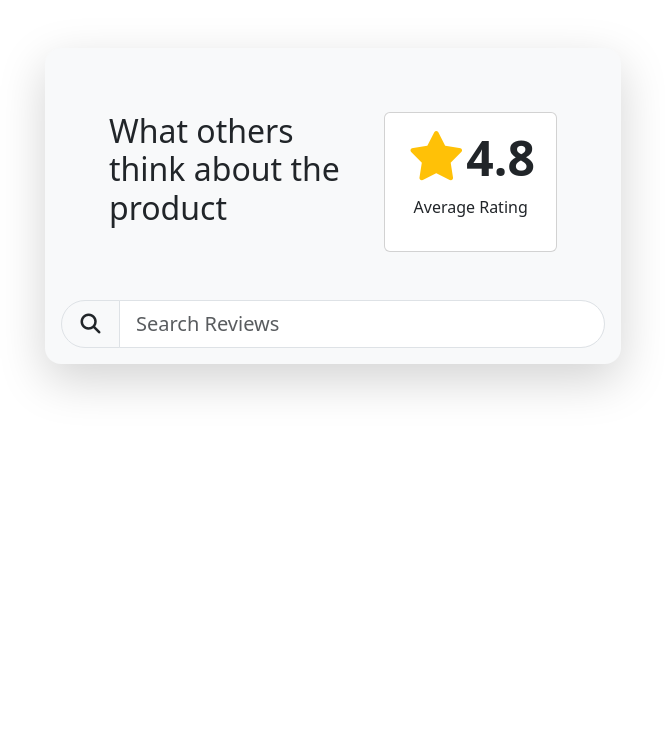
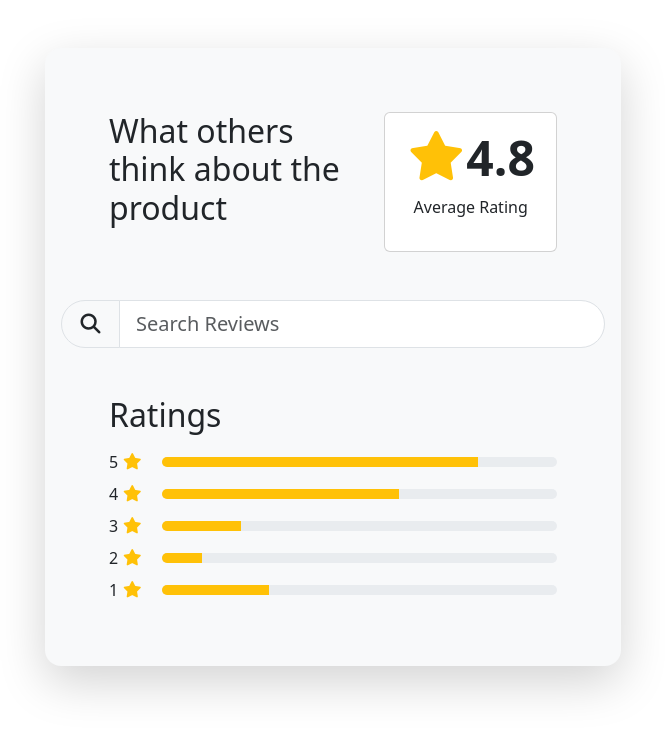
Before and after one commit to Lirivelle/RatingComponent, a plain HTML site: page index.html in a window 1280 px wide. Shown: the whole page, without its empty margins (307-972 px from the left). Drawn offline with Linux system fonts and the light colour scheme.

Commit message:
Fix bug on vstack to make the display properly (#4)

```diff
--- a/index.html
+++ b/index.html
@@ -36,8 +36,50 @@
           <div class="col-12">
             <div class="input-group input-group-lg">
               <span class="input-group-text rounded-start-5"><i class="fa-solid fa-magnifying-glass"></i></span>
-              <input type="text" class="form-control rounded-end-5" placeholder="Search Reviews" >
+              <input type="text" class="form-control rounded-end-5" placeholder="Search Reviews">
             </div>
+          </div>
+        </div>
+        <!-- Rating Distribution -->
+        <div class="row p-5">
+          <div class="col-12 vstack gap-2">
+            <h2>Ratings</h2>
+            <!-- Rating level 5 -->
+            <div class="d-flex align-items-center gap-1">
+              <span>5</span><i class="fa-solid fa-star text-warning"></i>
+              <div class="progress ms-3 flex-grow-1" role="progressbar" style="widht:100%; height:10px;">
+                <div class="progress-bar bg-warning" style="width: 80%; height:10px"></div>
+              </div>
+            </div>
+            <!-- Rating level 4 -->
+            <div class="d-flex align-items-center gap-1">
+              <span>4</span><i class="fa-solid fa-star text-warning"></i>
+              <div class="progress ms-3 flex-grow-1" role="progressbar" style="widht:100%; height:10px">
+                <div class="progress-bar bg-warning" style="width: 60%; height:10px;"></div>
+              </div>
+            </div>
+            <!-- Rating level 3 -->
+            <div class="d-flex align-items-center gap-1">
+              <span>3</span><i class="fa-solid fa-star text-warning"></i>
+              <div class="progress ms-3 flex-grow-1" role="progressbar" style="widht:100%; height:10px">
+                <div class="progress-bar bg-warning" style="width: 20%; height:10px"></div>
+              </div>
+            </div>
+            <!-- Rating level 2 -->
+            <div class="d-flex align-items-center gap-1">
+              <span>2</span><i class="fa-solid fa-star text-warning"></i>
+              <div class="progress ms-3 flex-grow-1" role="progressbar" style="widht:100%; height:10px">
+                <div class="progress-bar bg-warning" style="width: 10%; height:10px"></div>
+              </div>
+            </div>
+            <!-- Rating level 1 -->
+            <div  class="d-flex align-items-center gap-1">
+              <span>1</span><i class="fa-solid fa-star text-warning"></i>
+              <div class="progress ms-3 flex-grow-1" role="progressbar" style="widht:100%; height:10px">
+                <div class="progress-bar bg-warning" style="width: 27%; height:10px"></div>
+              </div>
+            </div>
+
           </div>
         </div>
       </div>
```
